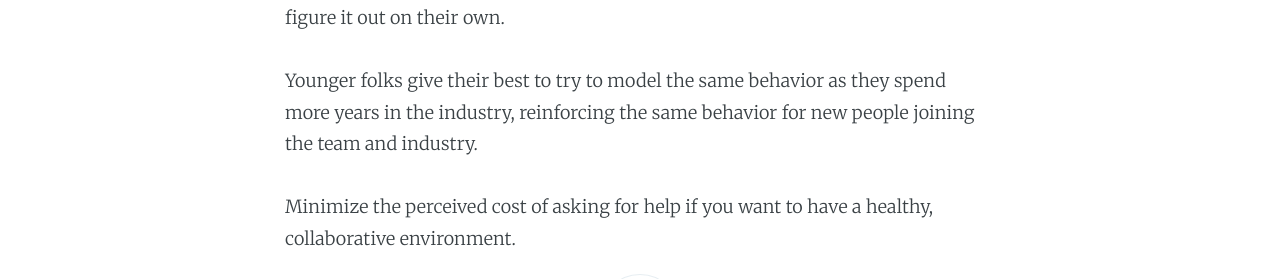
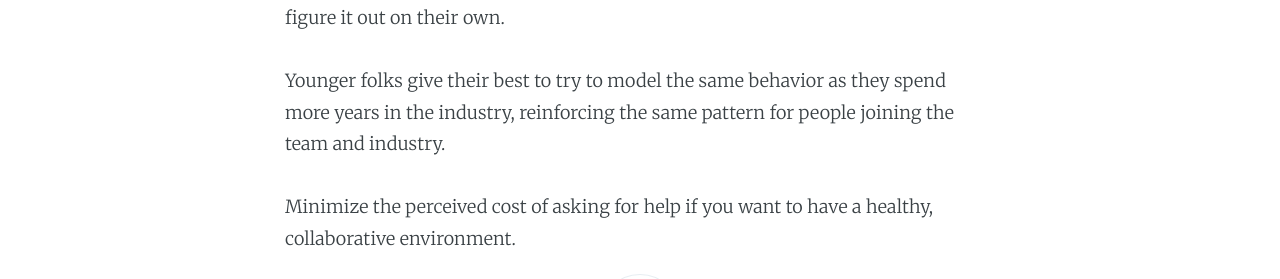
Before and after one commit to dragan-stepanovic/dragan-stepanovic.github.io, a Jekyll site: the page built from _posts/2021-12-04-seniors-working-individually.md, in a window 1280 px wide. Shown: the part 498-777 px from the top of the page. Built offline with Jekyll 4.4.1, drawn with Linux system fonts in a browser that asks for light colours; our own code applies the rules of GitHub Pages for plain Markdown files; comment, search, counter and statistics services are not loaded.

Commit message:
Update 2021-12-04-seniors-working-individually.md

```diff
--- a/_posts/2021-12-04-seniors-working-individually.md
+++ b/_posts/2021-12-04-seniors-working-individually.md
@@ -6,6 +6,6 @@
 
 Being able to work independently doesn't mean getting value sooner. It means people will keep their mouths shut when they are stuck until they eventually figure it out on their own.
 
-Younger folks give their best to try to model the same behavior as they spend more years in the industry, reinforcing the same behavior for new people joining the team and industry.
+Younger folks give their best to try to model the same behavior as they spend more years in the industry, reinforcing the same pattern for people joining the team and industry.
 
 Minimize the perceived cost of asking for help if you want to have a healthy, collaborative environment.
```
